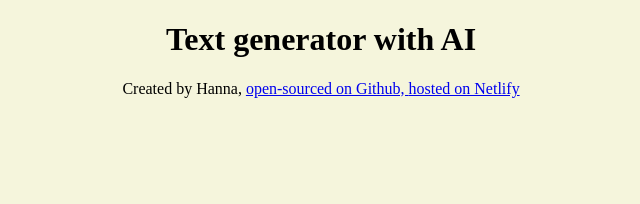
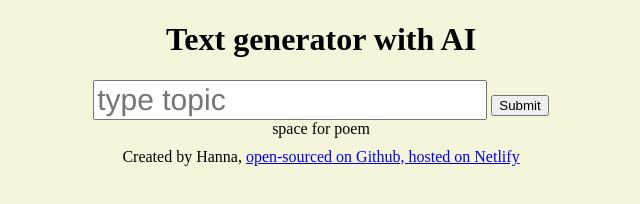
Before and after one commit to HannaDevops/English_ai_poem, a plain HTML site: page index.html in a window 1280 px wide. Shown: the whole page, without its empty margins (319-959 px from the left). Drawn offline with Linux system fonts and the light colour scheme.

Commit message:
html structure

```diff
--- a/index.html
+++ b/index.html
@@ -4,12 +4,23 @@
     <meta charset="UTF-8">
     <meta name="viewport" content="width=, initial-scale=1.0">
     <link rel="stylesheet" href="/scr/style.css">
-    <title>Ai create poem</title>
+    <title>Ai poem creating</title>
 
 </head>
 <body>
-    <h1>Text generator with AI</h1>
+    <header>
+        <h1>Text generator with AI</h1>
+    </header>
 
+    <container >
+        <form action="">
+            <input type="text" placeholder = "type topic" class="topic">
+            <input type="submit">
+        </form>
+    </container>
+    <div class="poem" >
+        space for poem
+    </div>
     <footer>Created by Hanna,
         <a href="https://github.com/HannaDevops/English_ai_poem.git" target="_blank">open-sourced on Github, </a>
         <a href="https://textcreateai.netlify.app/">hosted on Netlify</a>
--- a/scr/style.css
+++ b/scr/style.css
@@ -2,3 +2,10 @@ body{
     background-color: beige;
     text-align: center;
 }
+.topic{
+    font-family: 'Franklin Gothic Medium', 'Arial Narrow', Arial, sans-serif;
+    font-size: 30px;
+}
+footer{
+    margin-top: 10px;
+}
```
